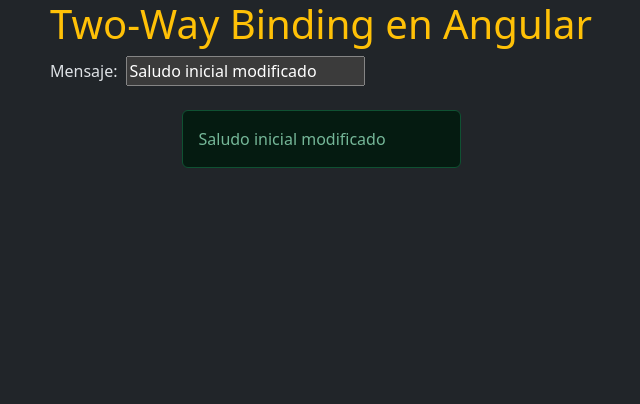
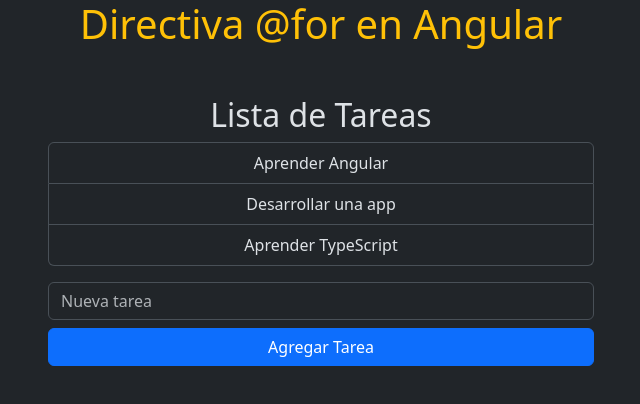
Before and after one commit to jsalvadorca90/app-angular, an Angular app: page / in a window 1280 px wide. Shown: the top 404 px of the page, without its empty margins (319-959 px from the left). Built offline with nearby package versions, Linux system fonts and the light colour scheme.

Commit message:
feat: [29] @if, Local Reference y @for.

```diff
--- /dev/null
+++ b/src/app/agregar-tarea/agregar-tarea.html
@@ -0,0 +1,24 @@
+<div class="container mt-5">
+  <h2>Agregar Tarea</h2>
+  <div class="mt-3 d-flex justify-content-center">
+    <input
+      type="text"
+      #tareaInput
+      class="form-control mb-2 w-50"
+      placeholder="Escribe una tarea"
+    />
+  </div>
+  <div class="d-flex justify-content-center">
+    <button
+      class="btn btn-primary"
+      (click)="agregarTarea(tareaInput.value); tareaInput.value=''"
+    >
+      Agregar Tarea
+    </button>
+  </div>
+  <div class="mt-3 text-center">
+    @if (tarea) {
+    <p>Tarea: {{tarea}}</p>
+    }
+  </div>
+</div>
--- /dev/null
+++ b/src/app/agregar-tarea/agregar-tarea.ts
@@ -0,0 +1,14 @@
+import { Component } from '@angular/core';
+
+@Component({
+  selector: 'app-agregar-tarea',
+  imports: [],
+  templateUrl: './agregar-tarea.html',
+  styleUrl: './agregar-tarea.css',
+})
+export class AgregarTarea {
+  tarea: String = '';
+  agregarTarea(nuevaTarea: string): void {
+    this.tarea = nuevaTarea;
+  }
+}
--- a/src/app/app.html
+++ b/src/app/app.html
@@ -1,6 +1,10 @@
-<div class="container">
+<!-- <div class="container"> -->
+<div class="container text-center">
   <h1 class="text-center text-warning">{{titulo}}</h1>
-  <app-saludar />
+  <app-componente-for />
+  <!-- <app-agregar-tarea /> -->
+  <!-- <app-componente-if /> -->
+  <!-- <app-saludar /> -->
   <!-- <app-replicador /> -->
   <!-- <app-mostrar-mensaje /> -->
   <!-- <app-hijo /> -->
--- a/src/app/app.ts
+++ b/src/app/app.ts
@@ -1,6 +1,9 @@
 import { Component } from '@angular/core';
 import { RouterOutlet } from '@angular/router';
+import { AgregarTarea } from './agregar-tarea/agregar-tarea';
 import { ComponenteEnLinea } from './componente-en-linea/componente-en-linea';
+import { ComponenteFor } from './componente-for/componente-for';
+import { ComponenteIf } from './componente-if/componente-if';
 import { Hijo } from './hijo/hijo';
 import { Interpolacion } from './interpolacion/interpolacion';
 import { MostrarMensaje } from './mostrar-mensaje/mostrar-mensaje';
@@ -22,12 +25,18 @@
     MostrarMensaje,
     Replicador,
     Saludar,
+    ComponenteIf,
+    AgregarTarea,
+    ComponenteFor,
   ],
   templateUrl: './app.html',
   styleUrl: './app.css',
 })
 export class App {
-  protected titulo = 'Two-Way Binding en Angular';
+  protected titulo = 'Directiva @for en Angular';
+  // protected titulo = 'Local reference en Angular';
+  // protected titulo = 'Directiva @if en Angular';
+  // protected titulo = 'Two-Way Binding en Angular';
   // protected titulo = 'Property Binding en Angular';
   // protected titulo = 'Universidad Angular';
 }
--- /dev/null
+++ b/src/app/componente-for/componente-for.html
@@ -0,0 +1,24 @@
+<div class="container mt-5">
+  <h2 class="text-center">Lista de Tareas</h2>
+  <ul class="list-group w-50 mx-auto">
+    @for (tarea of tareas; track tarea) {
+    <li class="list-group-item text-center">{{tarea}}</li>
+    }
+  </ul>
+  <div class="mt-3 d-flex justify-content-center">
+    <input
+      type="text"
+      #tareaInput
+      class="form-control mb-2 w-50"
+      placeholder="Nueva tarea"
+    />
+  </div>
+  <div class="d-flex justify-content-center">
+    <button
+      class="btn btn-primary w-50"
+      (click)="agregarTarea(tareaInput.value); tareaInput.value=''"
+    >
+      Agregar Tarea
+    </button>
+  </div>
+</div>
--- /dev/null
+++ b/src/app/componente-for/componente-for.ts
@@ -0,0 +1,20 @@
+import { Component } from '@angular/core';
+
+@Component({
+  selector: 'app-componente-for',
+  imports: [],
+  templateUrl: './componente-for.html',
+  styleUrl: './componente-for.css',
+})
+export class ComponenteFor {
+  tareas: string[] = [
+    'Aprender Angular',
+    'Desarrollar una app',
+    'Aprender TypeScript',
+  ];
+  agregarTarea(nuevaTarea: string): void {
+    if (nuevaTarea) {
+      this.tareas.push(nuevaTarea);
+    }
+  }
+}
--- /dev/null
+++ b/src/app/componente-if/componente-if.html
@@ -0,0 +1,11 @@
+<div class="container mt-5 text-center">
+  <h2>Estatus de Autenticación</h2>
+  @if (isAutenticado) {
+  <p class="text-success">Estás autenticado</p>
+  }@else{
+  <p class="text-danger">No Estás autenticado</p>
+  }
+  <button class="btn btn-primary mt-3" (click)="alternarAutenticacion()">
+    Alternar estado de autenticación
+  </button>
+</div>
--- /dev/null
+++ b/src/app/componente-if/componente-if.ts
@@ -0,0 +1,14 @@
+import { Component } from '@angular/core';
+
+@Component({
+  selector: 'app-componente-if',
+  imports: [],
+  templateUrl: './componente-if.html',
+  styleUrl: './componente-if.css',
+})
+export class ComponenteIf {
+  isAutenticado: boolean = false;
+  alternarAutenticacion() {
+    this.isAutenticado = !this.isAutenticado;
+  }
+}
```
Also changed, not shown: src/app/agregar-tarea/agregar-tarea.css (added), src/app/componente-for/componente-for.css (added), src/app/componente-if/componente-if.css (added).
